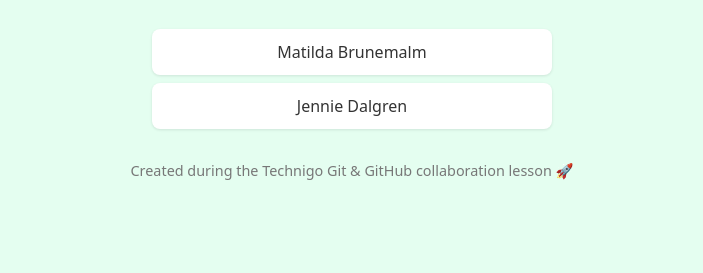
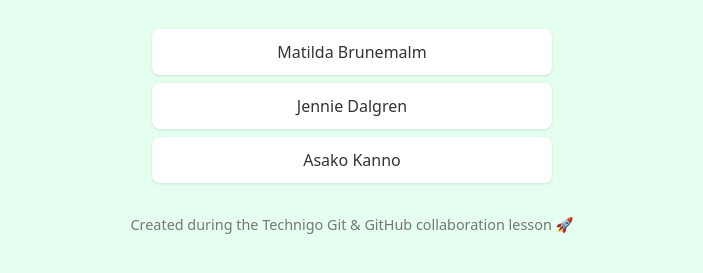
Before and after one commit to Technigo/fall25-github-branches-practice, a plain HTML site: page index.html in a window 1280 px wide. Shown: the part 151-424 px from the top of the page, without its empty margins (288-991 px from the left). Drawn offline with Linux system fonts and the light colour scheme.

Commit message:
add asako to the list

```diff
--- a/index.html
+++ b/index.html
@@ -17,6 +17,7 @@
     <li>Matilda Brunemalm</li>
     <li>Jennie Dalgren</li>
     <!-- 👇 Students: add your name below this line 👇 -->
+    <li>Asako Kanno</li>
   </ul>
 
   <footer>Created during the Technigo Git & GitHub collaboration lesson 🚀</footer>
```
